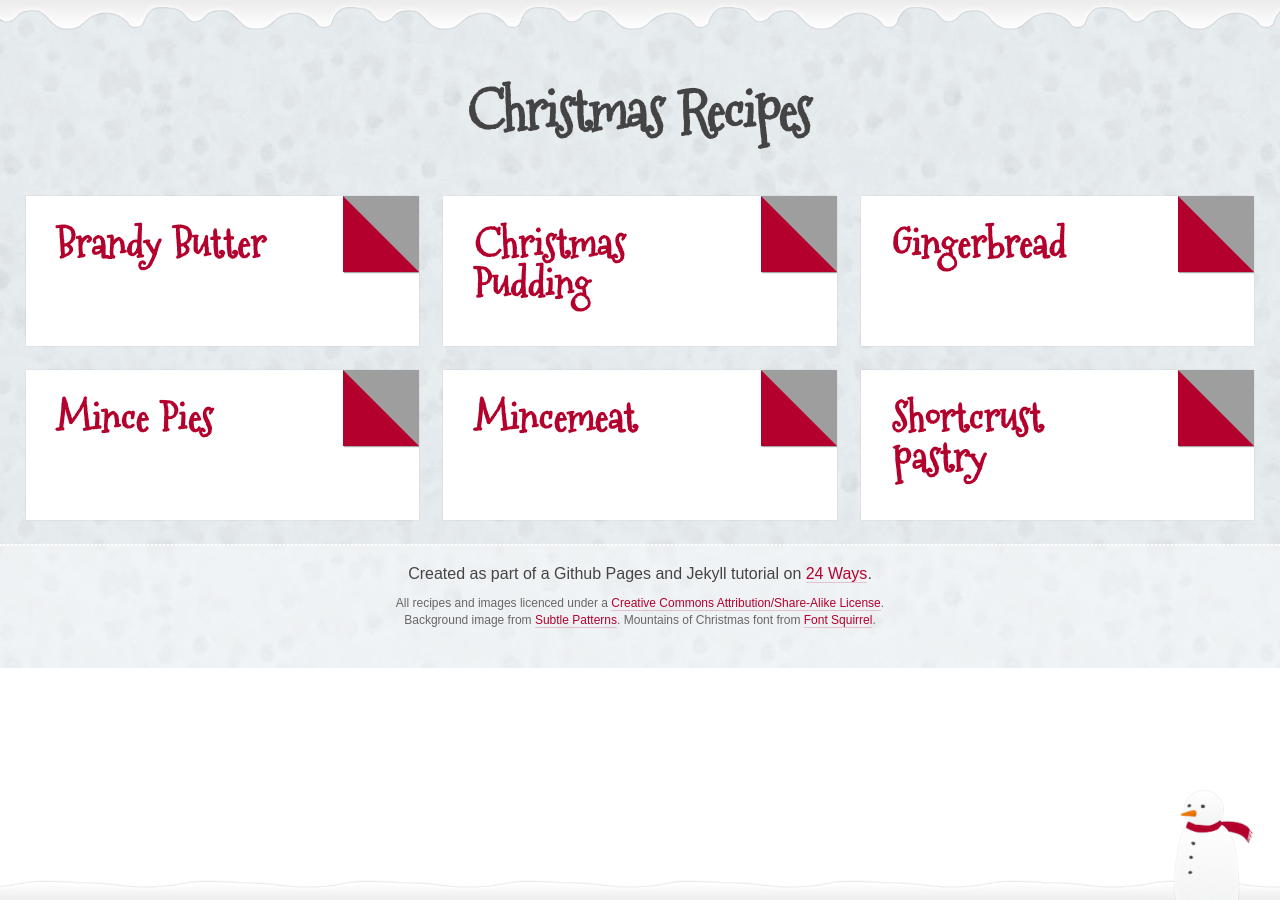
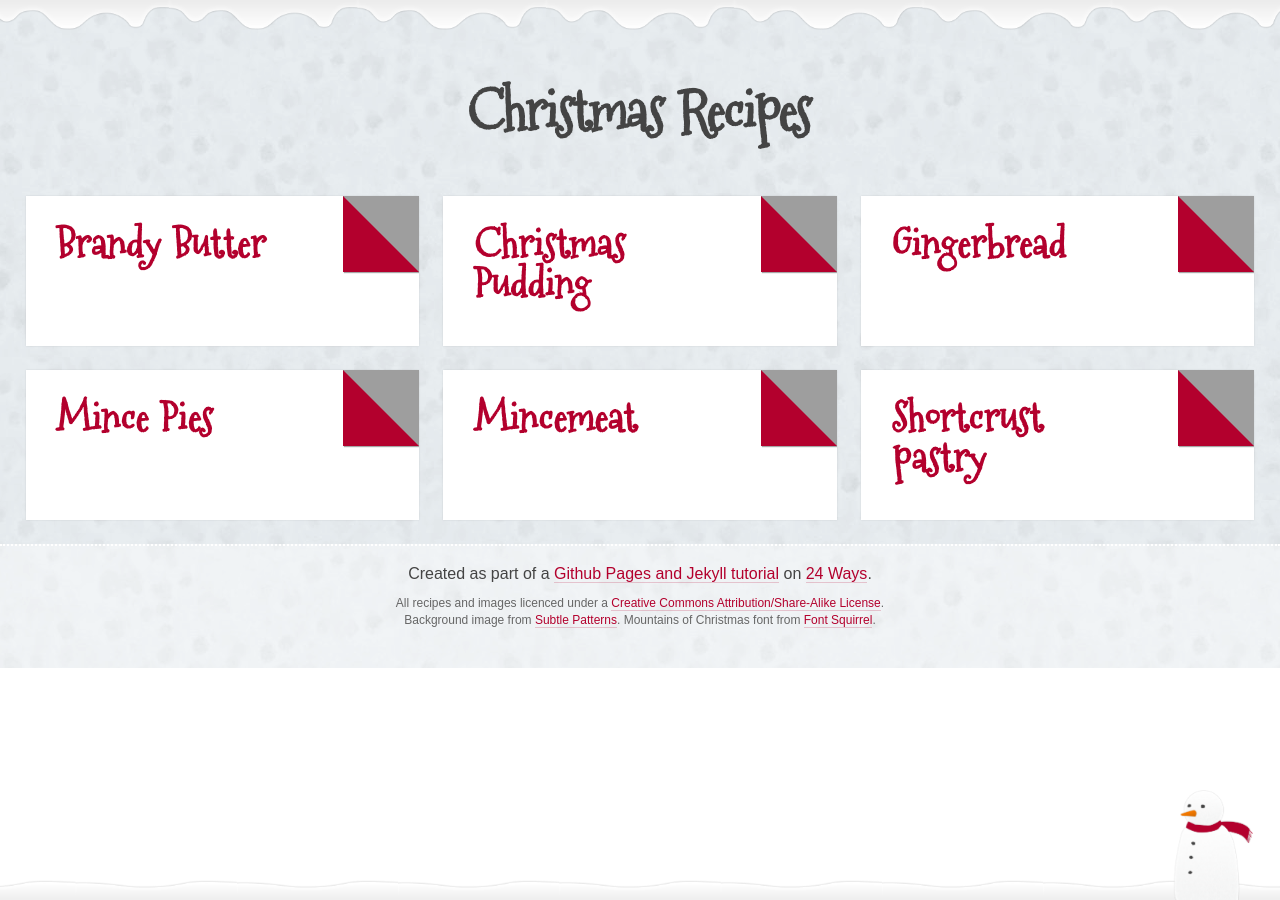
Before and after one commit to maban/christmas-recipes, a Jekyll site: the page built from index.md, in a window 1280 px wide, cut to the strip 0-900 px from the top of the page. Built offline with Jekyll 4.4.1, drawn with Linux system fonts in a browser that asks for light colours; Markdown is read by kramdown in place of the engine named in the settings; some of the changed lines change nothing that is shown; grey boxes are pictures that could not be loaded.

Commit message:
Add link to 24 ways article to footer

```diff
--- a/_includes/foot.html
+++ b/_includes/foot.html
@@ -1,5 +1,5 @@
     <footer class="global-footer">
-        <p>Created as part of a Github Pages and Jekyll tutorial on <a href="http://24ways.org/">24 Ways</a>.</p>
+        <p>Created as part of a <a href="http://24ways.org/2013/get-started-with-github-pages/">Github Pages and Jekyll tutorial</a> on <a href="http://24ways.org/">24 Ways</a>.</p>
         <small>All recipes and images licenced under a <a href="http://creativecommons.org/licenses/by-sa/3.0/">Creative Commons Attribution/Share-Alike License</a>.</small>
         <small>Background image from <a href="http://subtlepatterns.com/">Subtle Patterns</a>. Mountains of Christmas font from <a href="http://www.fontsquirrel.com/fonts/mountains-of-christmas">Font Squirrel</a>.</small>
 
```
Also changed, not shown: 2 other files.
